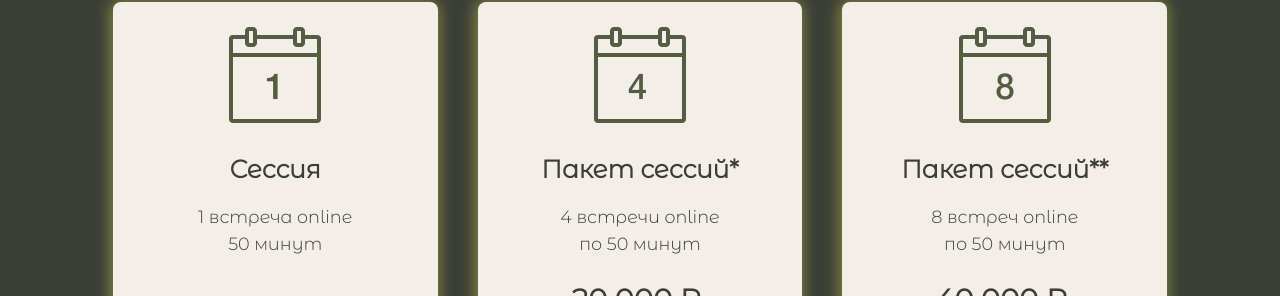
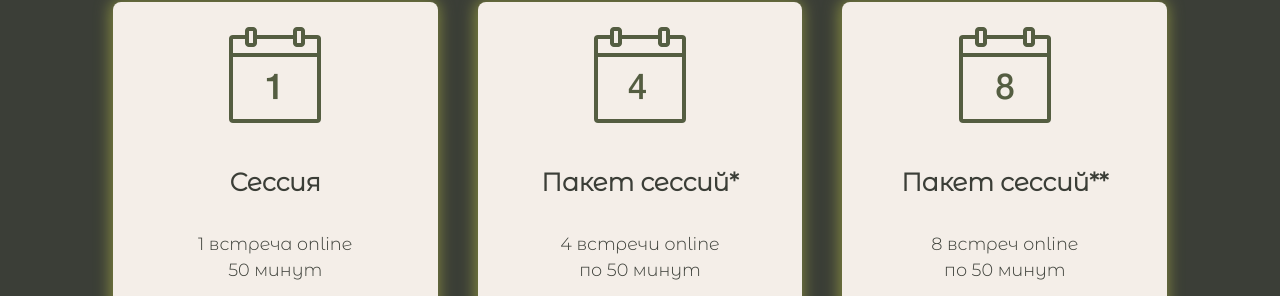
Before and after one commit to Inessa-Syrokvash/kristina-zavadskaya, a plain HTML site: page index.html in a window 1280 px wide. Shown: the part 1769-2065 px from the top of the page. Drawn offline with nearby package versions, Linux system fonts and the light colour scheme.

Commit message:
modification price in html and css files

```diff
--- a/index.html
+++ b/index.html
@@ -120,7 +120,9 @@
         <div class="cost-one">
             <img src="img/Price 1.png" alt="price" width="100px">
             <br>
-            <p><span class="spanOne">Сессия</span></p>
+            <div class="session">
+                <p><span class="spanOne">Сессия</span></p>
+            </div>
             <p>1 встреча online <br> 50 минут</p>
             <div class="cost">
                 <p><span class="spanTwo">5 000 ₽ </span></p>
@@ -138,7 +140,9 @@
         <div class="cost-one">
             <img src="img/Price 2.png" alt="price" width="100px">
             <br>
-            <p><span class="spanOne">Пакет сессий*</span></p>
+            <div class="session">
+                <p><span class="spanOne">Пакет сессий*</span></p>
+            </div>
             <p>4 встречи online <br> по 50 минут</p>
             <div class="cost">
                 <p><span class="spanTwo" style="text-decoration: line-through;">20 000 ₽ </span><br><span class="spanTwo">17 000 ₽ </span></p>
@@ -156,7 +160,9 @@
         <div class="cost-one">
             <img src="img/Price 3.png" alt="price" width="100px">
             <br>
-            <p><span class="spanOne">Пакет сессий**</span></p>
+            <div class="session">
+                <p><span class="spanOne">Пакет сессий**</span></p>
+            </div>
             <p>8 встреч online <br> по 50 минут</p>
             <div class="cost">
                 <p><span class="spanTwo" style="text-decoration: line-through;">40 000 ₽ </span><br><span class="spanTwo">30 000 ₽ </span></p>
--- a/style.css
+++ b/style.css
@@ -263,6 +263,11 @@ html {
 .spanTwo {
     font-weight: bold;
     font-size: calc(var(--index) * 1.4);
+}
+.session {
+    height: 5rem;
+    display: flex;
+    align-items: center;
 }
 .cost {
     height: 7rem;
@@ -857,6 +862,9 @@ html {
     }
 
     /* Container-three Price */
+    .container-three-text {
+        flex-direction: column;
+    }
     .cost-one {
         min-width: 90%;
         padding: 20px;
```
